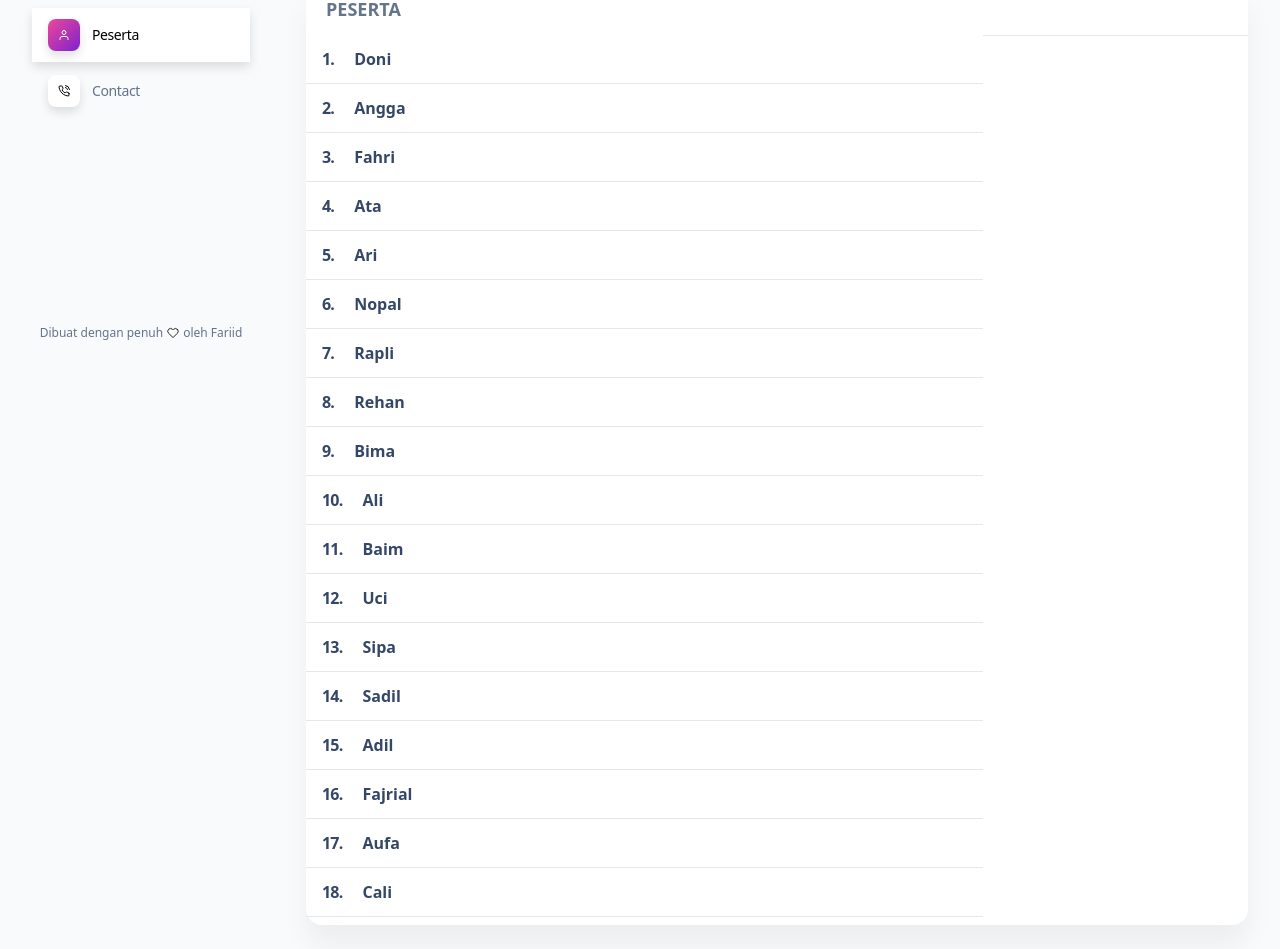
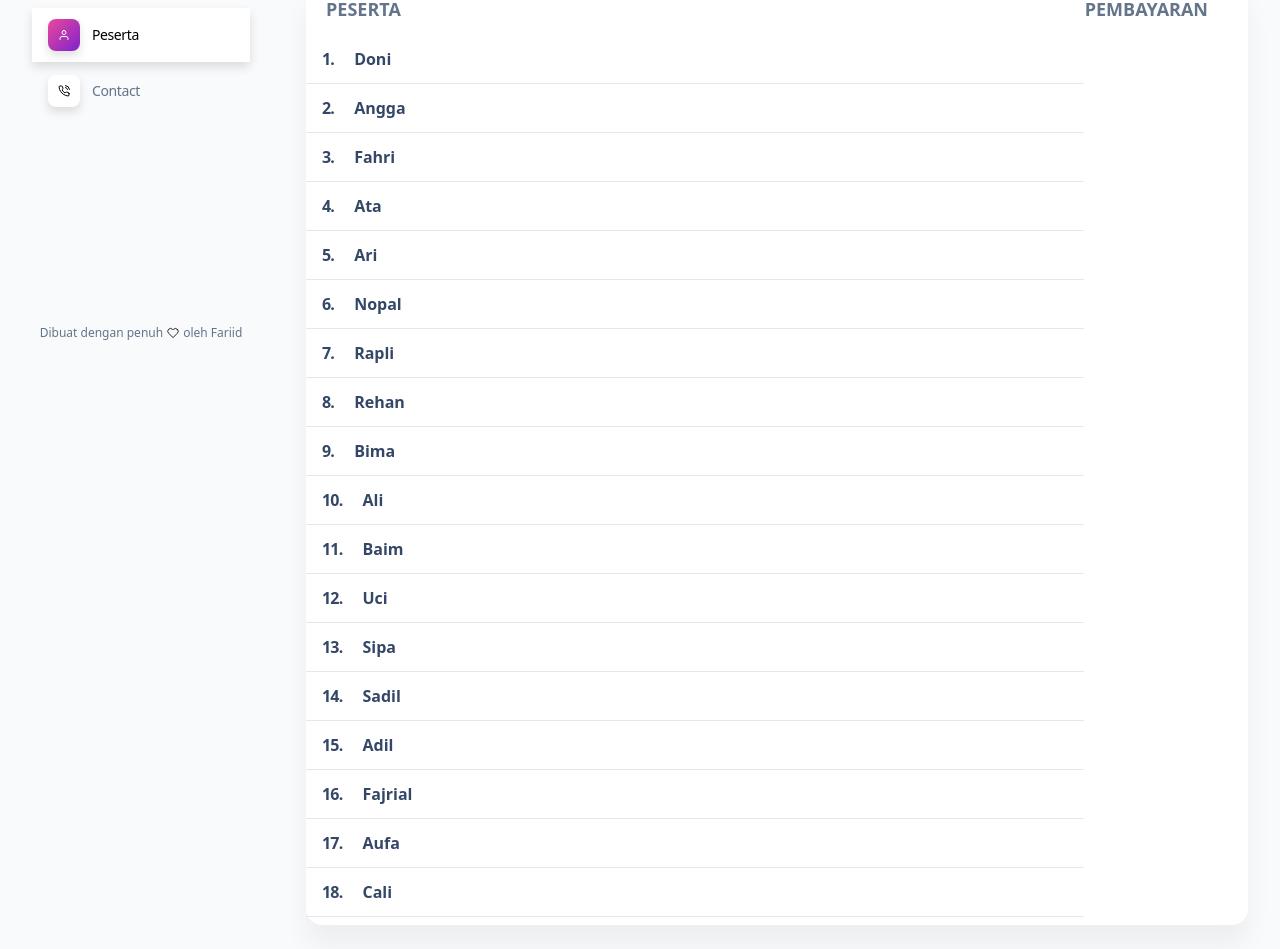
Before and after one commit to denfasyah/Bukber-Akbar, a website: page build/pages/angkatan2024.html in a window 1280 px wide. Shown: the part 200-1149 px from the top of the page. Drawn offline with nearby package versions, Linux system fonts and the light colour scheme.

Commit message:
Update angkatan2024.html

```diff
--- a/build/pages/angkatan2024.html
+++ b/build/pages/angkatan2024.html
@@ -228,13 +228,13 @@
                     <thead class="align-bottom">
                       <tr class="">
                         <th class="px-6 py-3 pl-5 text-left uppercase text-lg font-bold">Peserta</th>
-                        <th class="px-6 py-3 font-semibold capitalize align-middle bg-transparent border-b border-gray-200 border-solid shadow-none tracking-none whitespace-nowrap text-slate-400 opacity-70"></th>
+                           <th class="py-3 pr-10 text-right uppercase text-lg font-bold">Pembayaran</th>
                       </tr>
                     </thead>
                     <tbody>
                         <!-- 1 -->
                       <tr>
-                        <td class="p-2 align-middle bg-transparent border-b whitespace-nowrap shadow-transparent">
+                        <td class="w-full p-2 align-middle bg-transparent border-b whitespace-nowrap shadow-transparent">
                           <div class="flex px-2 py-1">
                             <div class="flex justify-center">
                                 <h1 class="mb-0 text-md leading-normal font-bold mr-5">1.</h1>
@@ -245,7 +245,7 @@
                       </tr>
                       <!-- 2 -->
                       <tr>
-                        <td class="p-2 align-middle bg-transparent border-b whitespace-nowrap shadow-transparent">
+                        <td class="w-full p-2 align-middle bg-transparent border-b whitespace-nowrap shadow-transparent">
                           <div class="flex px-2 py-1">
                             <div class="flex justify-center">
                                 <h1 class="mb-0 text-md leading-normal font-bold mr-5">2.</h1>
@@ -256,7 +256,7 @@
                       </tr>
                       <!-- 3 -->
                        <tr>
-                        <td class="p-2 align-middle bg-transparent border-b whitespace-nowrap shadow-transparent">
+                        <td class="w-full p-2 align-middle bg-transparent border-b whitespace-nowrap shadow-transparent">
                           <div class="flex px-2 py-1">
                             <div class="flex justify-center">
                                 <h1 class="mb-0 text-md leading-normal font-bold mr-5">3.</h1>
@@ -267,7 +267,7 @@
                       </tr>
                       <!-- 4 -->
                        <tr>
-                        <td class="p-2 align-middle bg-transparent border-b whitespace-nowrap shadow-transparent">
+                        <td class="w-full p-2 align-middle bg-transparent border-b whitespace-nowrap shadow-transparent">
                           <div class="flex px-2 py-1">
                             <div class="flex justify-center">
                                 <h1 class="mb-0 text-md leading-normal font-bold mr-5">4.</h1>
@@ -278,7 +278,7 @@
                       </tr>
                       <!-- 5 -->
                        <tr>
-                        <td class="p-2 align-middle bg-transparent border-b whitespace-nowrap shadow-transparent">
+                        <td class="w-full p-2 align-middle bg-transparent border-b whitespace-nowrap shadow-transparent">
                           <div class="flex px-2 py-1">
                             <div class="flex justify-center">
                                 <h1 class="mb-0 text-md leading-normal font-bold mr-5">5.</h1>
@@ -289,7 +289,7 @@
                       </tr>
                       <!-- 6 -->
                        <tr>
-                        <td class="p-2 align-middle bg-transparent border-b whitespace-nowrap shadow-transparent">
+                        <td class="w-full p-2 align-middle bg-transparent border-b whitespace-nowrap shadow-transparent">
                           <div class="flex px-2 py-1">
                             <div class="flex justify-center">
                                 <h1 class="mb-0 text-md leading-normal font-bold mr-5">6.</h1>
@@ -300,7 +300,7 @@
                       </tr>
                       <!-- 7 -->
                        <tr>
-                        <td class="p-2 align-middle bg-transparent border-b whitespace-nowrap shadow-transparent">
+                        <td class="w-full p-2 align-middle bg-transparent border-b whitespace-nowrap shadow-transparent">
                           <div class="flex px-2 py-1">
                             <div class="flex justify-center">
                                 <h1 class="mb-0 text-md leading-normal font-bold mr-5">7.</h1>
@@ -311,7 +311,7 @@
                       </tr>
                       <!-- 8 -->
                        <tr>
-                        <td class="p-2 align-middle bg-transparent border-b whitespace-nowrap shadow-transparent">
+                        <td class="w-full p-2 align-middle bg-transparent border-b whitespace-nowrap shadow-transparent">
                           <div class="flex px-2 py-1">
                             <div class="flex justify-center">
                                 <h1 class="mb-0 text-md leading-normal font-bold mr-5">8.</h1>
@@ -322,7 +322,7 @@
                       </tr>
                       <!-- 9 -->
                        <tr>
-                        <td class="p-2 align-middle bg-transparent border-b whitespace-nowrap shadow-transparent">
+                        <td class="w-full p-2 align-middle bg-transparent border-b whitespace-nowrap shadow-transparent">
                           <div class="flex px-2 py-1">
                             <div class="flex justify-center">
                                 <h1 class="mb-0 text-md leading-normal font-bold mr-5">9.</h1>
@@ -333,7 +333,7 @@
                       </tr>
                       <!-- 10 -->
                        <tr>
-                        <td class="p-2 align-middle bg-transparent border-b whitespace-nowrap shadow-transparent">
+                        <td class="w-full p-2 align-middle bg-transparent border-b whitespace-nowrap shadow-transparent">
                           <div class="flex px-2 py-1">
                             <div class="flex justify-center">
                                 <h1 class="mb-0 text-md leading-normal font-bold mr-5">10.</h1>
@@ -344,7 +344,7 @@
                       </tr>
                       <!-- 11 -->
                        <tr>
-                        <td class="p-2 align-middle bg-transparent border-b whitespace-nowrap shadow-transparent">
+                        <td class="w-full p-2 align-middle bg-transparent border-b whitespace-nowrap shadow-transparent">
                           <div class="flex px-2 py-1">
                             <div class="flex justify-center">
                                 <h1 class="mb-0 text-md leading-normal font-bold mr-5">11.</h1>
@@ -355,7 +355,7 @@
                       </tr>
                       <!-- 12 -->
                        <tr>
-                        <td class="p-2 align-middle bg-transparent border-b whitespace-nowrap shadow-transparent">
+                        <td class="w-full p-2 align-middle bg-transparent border-b whitespace-nowrap shadow-transparent">
                           <div class="flex px-2 py-1">
                             <div class="flex justify-center">
                                 <h1 class="mb-0 text-md leading-normal font-bold mr-5">12.</h1>
@@ -366,7 +366,7 @@
                       </tr>
                       <!-- 13 -->
                        <tr>
-                        <td class="p-2 align-middle bg-transparent border-b whitespace-nowrap shadow-transparent">
+                        <td class="w-full p-2 align-middle bg-transparent border-b whitespace-nowrap shadow-transparent">
                           <div class="flex px-2 py-1">
                             <div class="flex justify-center">
                                 <h1 class="mb-0 text-md leading-normal font-bold mr-5">13.</h1>
@@ -377,7 +377,7 @@
                       </tr>
                       <!-- 14 -->
                        <tr>
-                        <td class="p-2 align-middle bg-transparent border-b whitespace-nowrap shadow-transparent">
+                        <td class="w-full p-2 align-middle bg-transparent border-b whitespace-nowrap shadow-transparent">
                           <div class="flex px-2 py-1">
                             <div class="flex justify-center">
                                 <h1 class="mb-0 text-md leading-normal font-bold mr-5">14.</h1>
@@ -388,7 +388,7 @@
                       </tr>
                       <!-- 15 -->
                        <tr>
-                        <td class="p-2 align-middle bg-transparent border-b whitespace-nowrap shadow-transparent">
+                        <td class="w-full p-2 align-middle bg-transparent border-b whitespace-nowrap shadow-transparent">
                           <div class="flex px-2 py-1">
                             <div class="flex justify-center">
                                 <h1 class="mb-0 text-md leading-normal font-bold mr-5">15.</h1>
@@ -399,7 +399,7 @@
                       </tr>
                        <!-- 16 -->
                       <tr>
-                        <td class="p-2 align-middle bg-transparent border-b whitespace-nowrap shadow-transparent">
+                        <td class="w-full p-2 align-middle bg-transparent border-b whitespace-nowrap shadow-transparent">
                           <div class="flex px-2 py-1">
                             <div class="flex justify-center">
                                 <h1 class="mb-0 text-md leading-normal font-bold mr-5">16.</h1>
@@ -410,7 +410,7 @@
                       </tr>
                        <!-- 17 -->
                       <tr>
-                        <td class="p-2 align-middle bg-transparent border-b whitespace-nowrap shadow-transparent">
+                        <td class="w-full p-2 align-middle bg-transparent border-b whitespace-nowrap shadow-transparent">
                           <div class="flex px-2 py-1">
                             <div class="flex justify-center">
                                 <h1 class="mb-0 text-md leading-normal font-bold mr-5">17.</h1>
@@ -421,7 +421,7 @@
                       </tr>
                        <!-- 18 -->
                       <tr>
-                        <td class="p-2 align-middle bg-transparent border-b whitespace-nowrap shadow-transparent">
+                        <td class="w-full p-2 align-middle bg-transparent border-b whitespace-nowrap shadow-transparent">
                           <div class="flex px-2 py-1">
                             <div class="flex justify-center">
                                 <h1 class="mb-0 text-md leading-normal font-bold mr-5">18.</h1>
```
